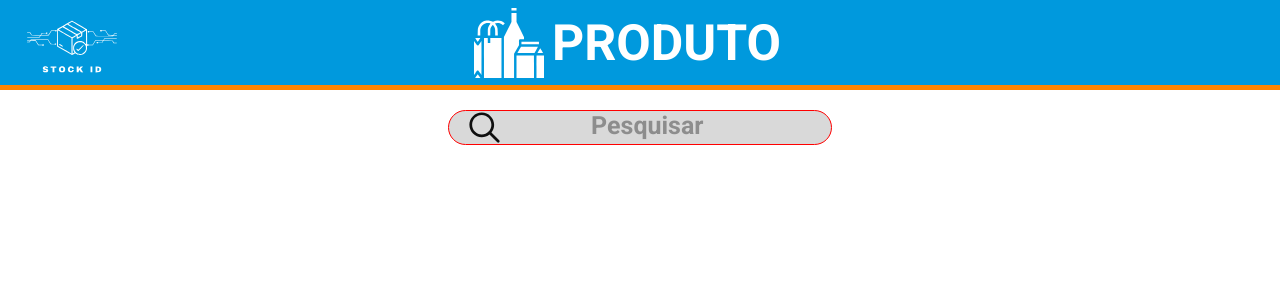
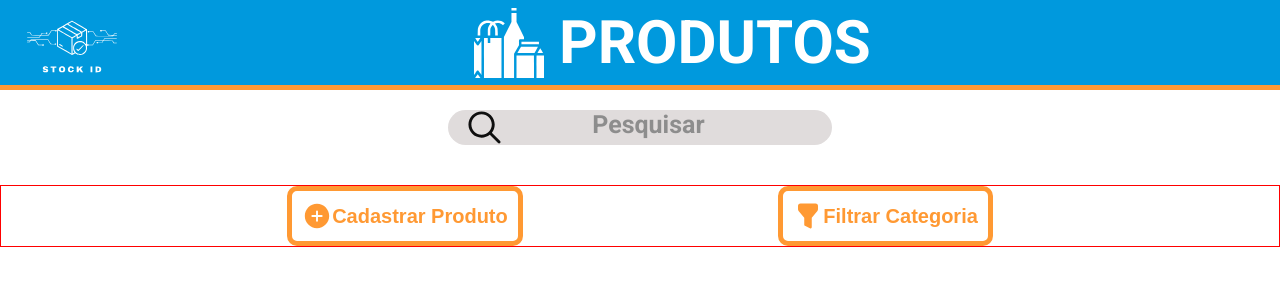
Before and after one commit to Yasmin345/moduloCadastroProduto, a plain HTML site: page index.html in a window 1280 px wide. Drawn offline with Linux system fonts and the light colour scheme.

Commit message:
feat - adicionando botões

```diff
--- a/CSS/style.css
+++ b/CSS/style.css
@@ -15,12 +15,12 @@ header{
     background-color: #0099DD;
     height: 90px;
     display: flex;
-    border-bottom: #ff8500 5px solid;
+    border-bottom: #ff9933 5px solid;
 
 }
 
 .titulo P{
-    font-size: 50px;
+    font-size: 60px;
     color: #ffffff;
 
 }
@@ -28,7 +28,7 @@ header{
     display: flex;
     margin-left: 30%;
     align-items: center ;
-    gap: 8px;
+    gap: 15px;
 
 }
 
@@ -47,11 +47,31 @@ header{
 .pesquisar{
     display: flex;
     width: 30%;
-    background-color: #d9d9d9;
+    background-color: #e0dcdc;
     border-radius: 20px;
     margin: 0 auto;
     height: 35px;
-    border: red 1px solid;
     margin-top: 20px;
     font-size: 25px;
 }
+
+#botoes{
+    display: flex;
+    gap: 20%;
+    justify-content: center;
+    border: red 1px solid;
+    margin-top: 40px;
+}
+
+#bot{
+    display:flex;
+    border-radius: 10px;
+    border:#ff9933 5px solid;
+    font-size: 20px;
+    color: #ff9933;
+    font-weight: bold;
+    align-items: center;
+    fill: none;
+    background-color: transparent;
+    padding: 10px;
+}
--- a/index.html
+++ b/index.html
@@ -19,7 +19,7 @@
         </div>
         <div class="titulo">
             <img src="assets/produtos.svg" alt="PRODUTO">
-            <p>PRODUTO</p>
+            <p>PRODUTOS</p>
         </div>
     </header>
     <main>
@@ -28,6 +28,18 @@
                 <img src="assets/search-svgrepo-com.svg" alt="Lupa">
                 <p style="color: #8d8d8d;">Pesquisar</p>
             </div>
+        </section>
+
+        <section id="botoes">
+            <button id="bot">
+                <img src="assets/add.svg" alt="Cadastrar">
+                <p>Cadastrar Produto</p>
+            </button>
+
+            <button id="bot">
+                <img src="assets/funil.svg" alt="Filtrar">
+                <p>Filtrar Categoria</p>
+            </button>
 
         </section>
 
```
Also changed, not shown: assets/add.svg (added), assets/funil.svg (added).
